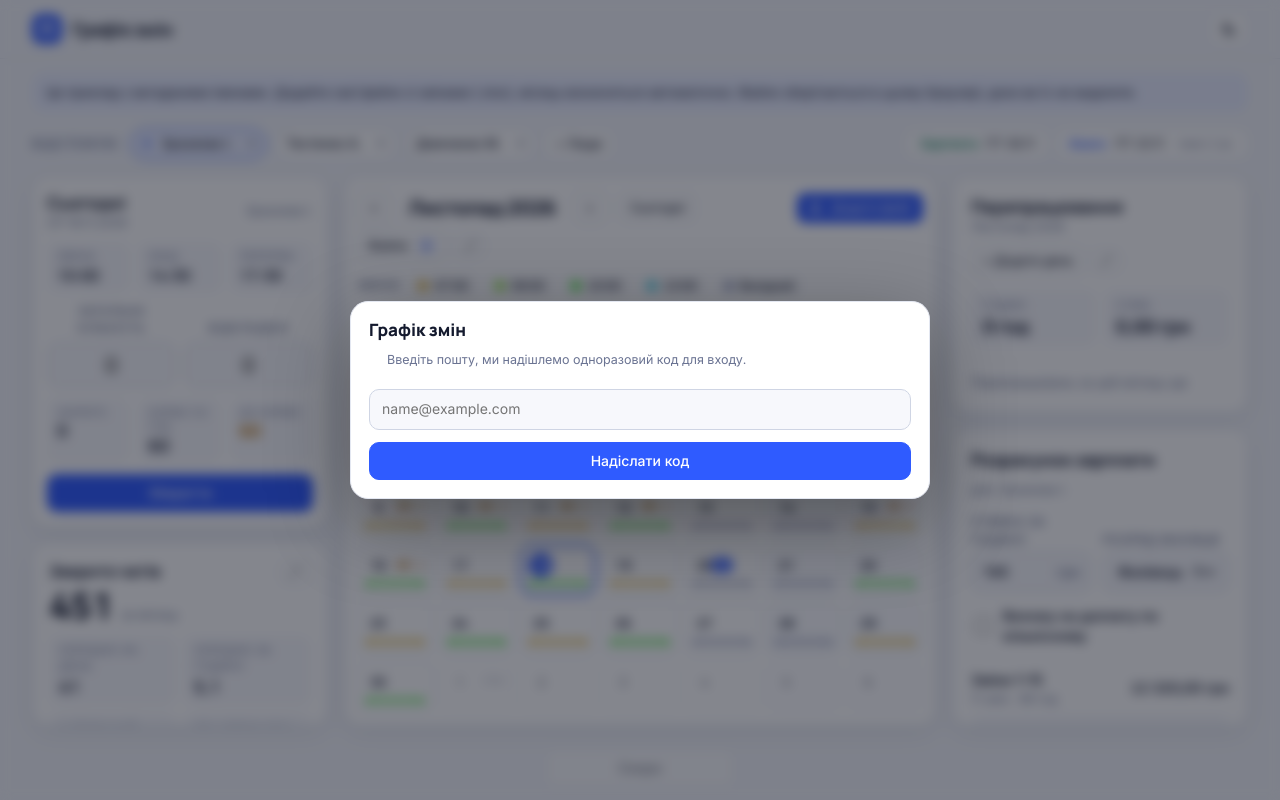
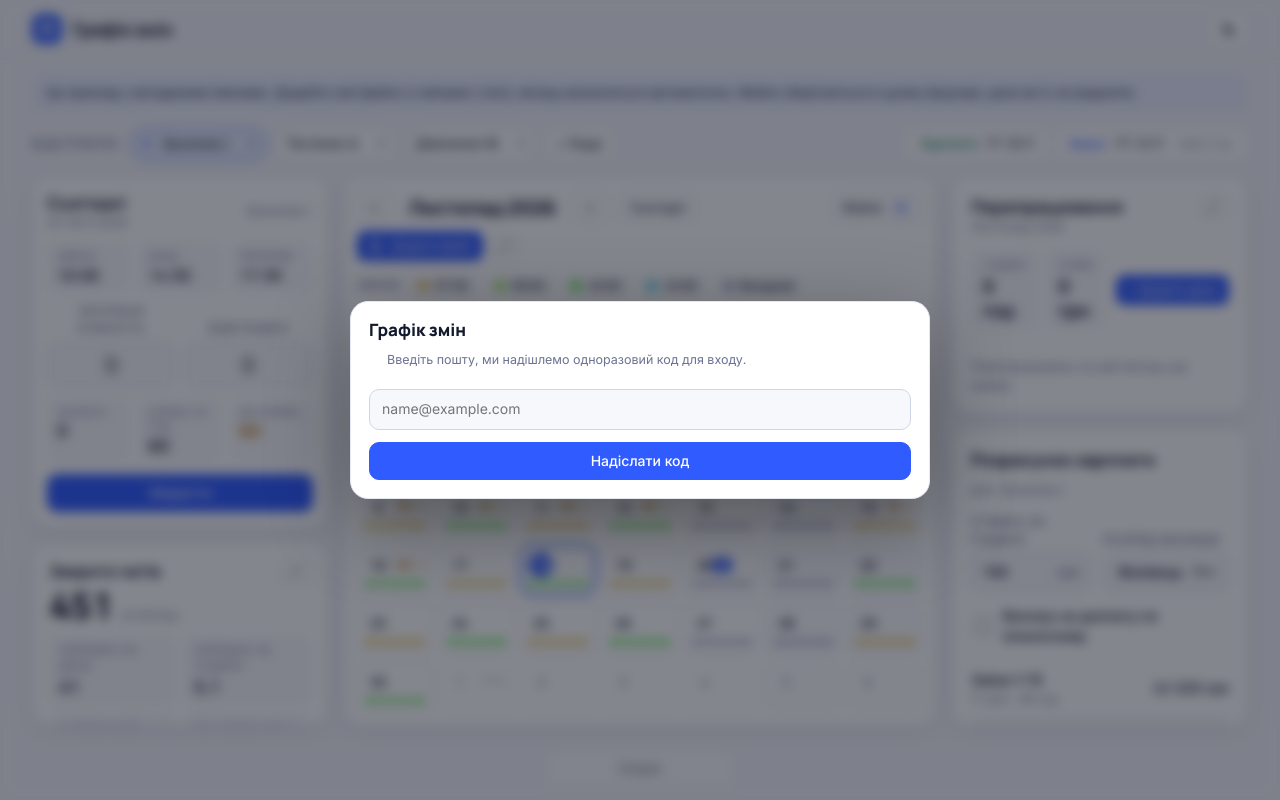
Before and after one commit to 1sssue/grafik-zmin, a plain HTML site: page index.html in a window 1280 px wide. Drawn offline with nearby package versions, Linux system fonts and the light colour scheme.

Commit message:
Add files via upload

```diff
--- a/index.html
+++ b/index.html
@@ -418,7 +418,7 @@ body.zchart .card.side.zoom{left:calc(50% - 288px)!important}
 .ftop .ftadd{flex:none}
 .modal.ftmodal{overflow:visible}
 .col-in>#otCard{overflow:visible}
-#otPop{left:0;right:auto;z-index:70}
+#otPop{z-index:70}
 </style>
 
 <header class="top"><div class="wrap">
@@ -482,8 +482,8 @@ body.zchart .card.side.zoom{left:calc(50% - 288px)!important}
         <button class="nav" id="nextM" type="button" aria-label="Наступний місяць">›</button>
         <button class="btn sm" id="todayBtn" type="button" style="margin-left:6px">Сьогодні</button>
         <span class="spacer"></span>
+        <button class="btn sm" id="filesBtn" type="button">Файли <span class="badge" id="fileCount">0</span></button>
         <button class="btn primary sm" id="upBtn" type="button"><svg width="15" height="15" viewBox="0 0 16 16" fill="none" stroke="currentColor" stroke-width="1.8" stroke-linecap="round" stroke-linejoin="round"><path d="M8 11V2.5M4.5 6 8 2.5 11.5 6M2.5 10.5v2a1 1 0 0 0 1 1h9a1 1 0 0 0 1-1v-2"/></svg><span class="lblt">Додати файл</span></button>
-        <button class="btn sm" id="filesBtn" type="button">Файли <span class="badge" id="fileCount">0</span></button>
         <button class="btn sm zbtn" type="button" data-zoom aria-label="Розгорнути блок" title="Розгорнути">⤢</button>
       </div>
       <div id="note"></div>
@@ -497,9 +497,9 @@ body.zchart .card.side.zoom{left:calc(50% - 288px)!important}
     <section class="card blk" id="otCard" aria-label="Перепрацювання">
       <div class="bh">
         <div><h2>Перепрацювання</h2><div class="sub2" id="otMonth"></div></div>
-        <div class="hbtns"><div class="popwrap"><button class="btn sm" id="otAdd" type="button">+ Додати день</button><div class="pop" id="otPop" hidden></div></div><button class="btn sm zbtn" type="button" data-zoom aria-label="Розгорнути блок" title="Розгорнути">⤢</button></div>
+        <div class="hbtns"><button class="btn sm zbtn" type="button" data-zoom aria-label="Розгорнути блок" title="Розгорнути">⤢</button></div>
       </div>
-      <div class="otsum"><div><small>Годин</small><b id="otH">0</b></div><div><small>Сума</small><b id="otM">0</b></div></div>
+      <div class="ftop"><div class="otsum"><div><small>Годин</small><b id="otH">0</b></div><div><small>Сума</small><b id="otM">0</b></div></div><div class="ftadd"><div class="popwrap"><button class="btn primary sm" id="otAdd" type="button">+ Додати день</button><div class="pop" id="otPop" hidden></div></div></div></div>
       <div class="otlist" id="otList"></div>
     </section>
 
@@ -742,7 +742,7 @@ function allKeys(){
 /* money / rate */
 const rate=()=>S.rate!=null?S.rate:(S.demo?140:0);
 const rankPct=()=>(RANKS.find(r=>r.id===S.rank)||RANKS[1]).pct;
-const money=v=>(Math.round(v*100)/100).toLocaleString('uk-UA',{minimumFractionDigits:2,maximumFractionDigits:2})+' '+CURS[S.cur][0];
+const money=v=>Math.round(v).toLocaleString('uk-UA',{minimumFractionDigits:0,maximumFractionDigits:0})+' '+CURS[S.cur][0];
 const fmtH=h=>(Math.round(h*100)/100).toString().replace('.',',')+' год';
 
 /* payments: salary on the 7th, advance on the 22nd; weekend moves to the previous Friday */
```
